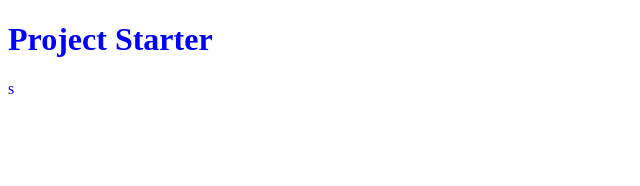
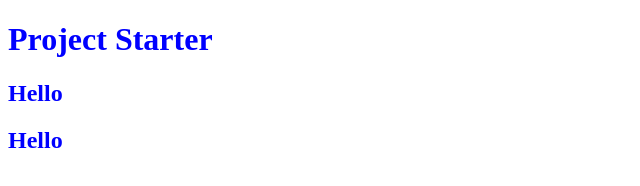
Before and after one commit to kylaschaan/new-website, a plain HTML site: page index.html in a window 1280 px wide. Shown: the whole page, without its empty margins (0-640 px from the left). Drawn offline with Linux system fonts and the light colour scheme; files that its build step writes are made by us from their sources.

Commit message:
type and flex

```diff
--- a/index.html
+++ b/index.html
@@ -3,12 +3,16 @@
 <head>
   <meta charset="UTF-8">
   <meta name="viewport" content="width=device-width, initial-scale=1.0">
-  <link rel="stylesheet" href="https://cdnjs.cloudflare.com/ajax/libs/font-awesome/5.15.2/css/all.min.css" integrity="sha512-HK5fgLBL+xu6dm/Ii3z4xhlSUyZgTT9tuc/hSrtw6uzJOvgRr2a9jyxxT1ely+B+xFAmJKVSTbpM/CuL7qxO8w==" crossorigin="anonymous" />
+  <link rel="stylesheet" href="https://cdnjs.cloudflare.com/ajax/libs/font-awesome/5.15.2/css/all.min.css" integrity="sha512-HK5fgLBL+xu6dm/Ii3z4xhlSUyZgTT9tuc/hSrtw6uzJOvgRr2a9jyxxT1ely+B+xFAmJKVSTbpM/CuL7qxO8w==" crossorigin="anonymous"/>
+  <link rel="preconnect" href="https://fonts.gstatic.com">
+<link href="https://fonts.googleapis.com/css2?family=Roboto:wght@400;700&display=swap" rel="stylesheet">
   <link rel="stylesheet" href="style.css" />
   <title>My Project Day 1</title>
 </head>
 <body>
   <h1>Project Starter</h1>
+  <h2>Hello</h2>
+  <h2>Hello</h2>
   <script src="script.js"></script>
 </body>
-</html>s
+</html>
```
